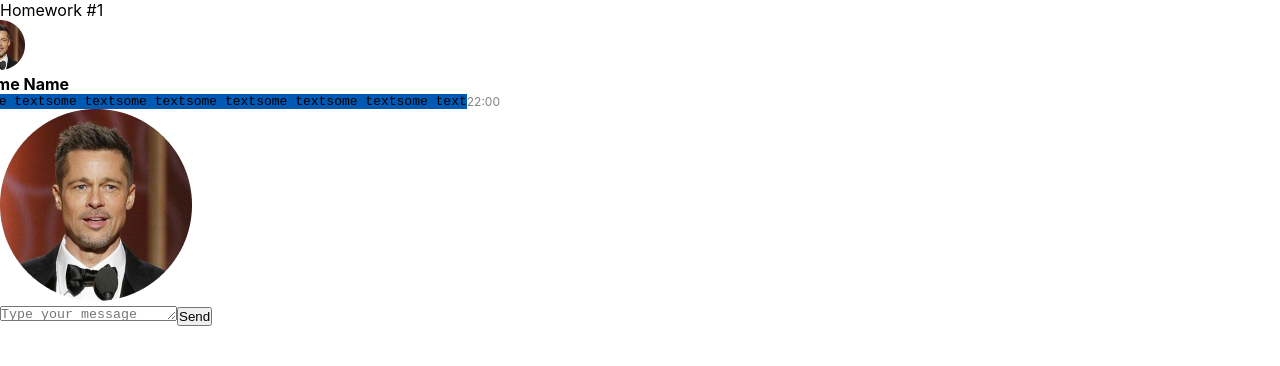
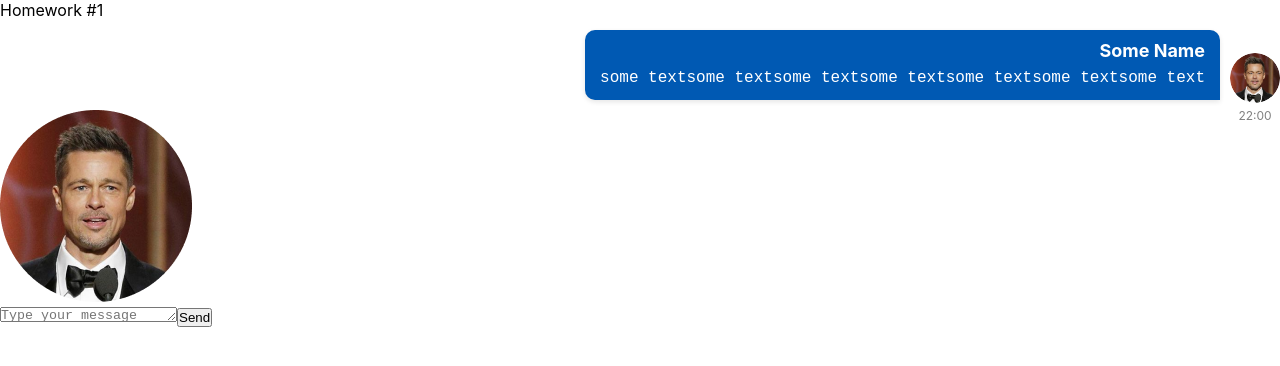
Before and after one commit to AliakseiKrasko/sprint2, a React (Create React App) app: page / in a window 1280 px wide. Shown: the top 366 px of the page. Built offline with nearby package versions, Linux system fonts and the light colour scheme.

Commit message:
added styled css

```diff
--- a/src/s2-homeworks/hw01/message/Message.module.css
+++ b/src/s2-homeworks/hw01/message/Message.module.css
@@ -1,39 +1,58 @@
 .message {
     display: flex;
-    justify-content: end;
-    width: 500px;
+    justify-content: flex-end; /* Смещение всего сообщения вправо */
+    align-items: center;
+    width: auto; /* Ширина сообщения адаптируется к тексту */
+    margin: 10px 0; /* Отступы между сообщениями */
 }
 
 .imageAndText {
-
+    display: flex;
+    align-items: flex-start;
+    gap: 10px; /* Расстояние между текстом и аватаром */
+    flex-direction: row-reverse; /* Ставим аватарку справа */
 }
 
-.imageAndText img {
+.avatarAndTime {
+    position: relative;
+    top: 23px;
+    display: flex;
+    flex-direction: column; /* Расположение аватарки и времени по вертикали */
+    align-items: center; /* Центрирование аватарки и времени */
+    gap: 5px; /* Отступ между аватаркой и временем */
+}
+
+.avatarAndTime img {
     width: 50px;
+    height: 50px;
+    border-radius: 50%; /* Круглая форма для аватара */
 }
 
 .text {
     display: flex;
     flex-direction: column;
-
-}
-
-.text:after {
-    border: 1px solid red;
-
+    align-items: flex-start;
+    background: #0059b3; /* Синий фон для сообщения */
+    color: white;
+    border-radius: 10px 10px 0 10px; /* Скругленные углы */
+    padding: 10px 15px; /* Отступы внутри блока текста */
+    box-shadow: 0px 2px 5px rgba(0, 0, 0, 0.1); /* Легкая тень для сообщения */
 }
 
 .name {
     font-weight: bold;
+    font-size: 18px;
+    margin-bottom: 5px;
+    align-self: end;
 }
 
 .messageText {
-background: #0059b3;
+    font-size: 16px;
+    line-height: 1.5;
 }
 
 .time {
-
     font-size: 12px;
     color: gray;
-    align-self: flex-end;
+    text-align: center; /* Центрирование времени */
 }
--- a/src/s2-homeworks/hw01/message/Message.tsx
+++ b/src/s2-homeworks/hw01/message/Message.tsx
@@ -1,41 +1,39 @@
-import React from 'react'
-import s from './Message.module.css'
-import {MessageType} from '../HW1';
+import React from 'react';
+import s from './Message.module.css';
+import { MessageType } from '../HW1';
 
-// нужно создать правильный тип вместо any
+// Правильный тип для пропсов
 export type MessagePropsType = {
-    message: MessageType
+    message: MessageType;
+};
 
-}
-
-// нужно отобразить приходящие данные
+// Отображение данных
 const Message = (props: MessagePropsType) => {
     return (
         <div id={'hw1-message-' + props.message.id} className={s.message}>
             <div className={s.imageAndText}>
+                <div className={s.avatarAndTime}>
                     <img
                         id={'hw1-avatar-' + props.message.id}
                         src={props.message.user.avatar}
                         alt="User avatar"
                         className={s.avatar}
                     />
+                    <div id={'hw1-time-' + props.message.id} className={s.time}>
+                        {props.message.message.time}
+                    </div>
+                </div>
                 <div className={s.text}>
                     <div id={'hw1-name-' + props.message.id} className={s.name}>
                         {props.message.user.name}
-
                     </div>
                     <pre id={'hw1-text-' + props.message.id} className={s.messageText}>
                         {props.message.message.text}
-
                     </pre>
                 </div>
             </div>
-            <div id={'hw1-time-' + props.message.id} className={s.time}>
-                {props.message.message.time}
+        </div>
+    );
+};
 
-            </div>
-        </div>
-    )
-}
-
-export default Message
+export default Message;
```
Lines whose indentation alone changed are shown as unchanged.
